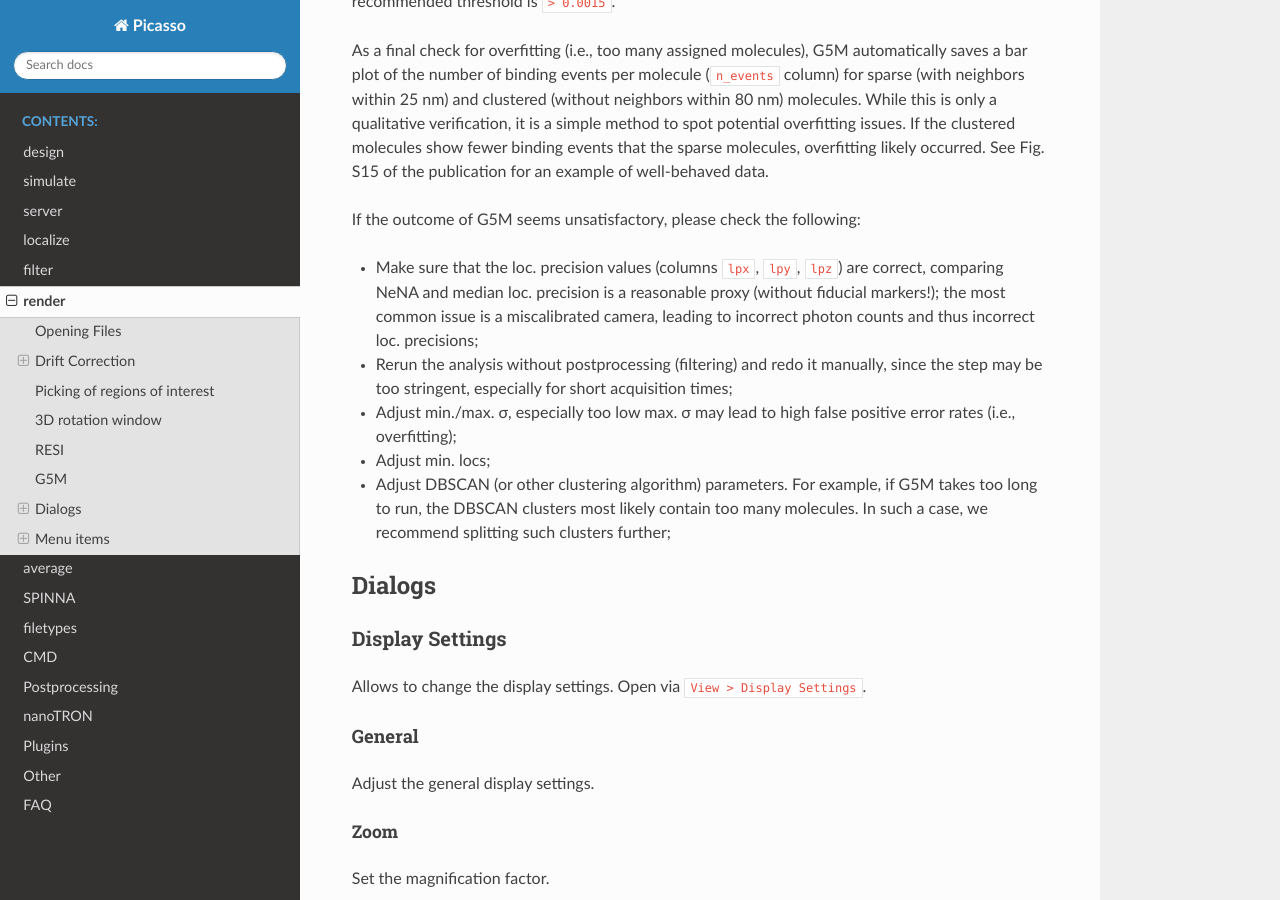
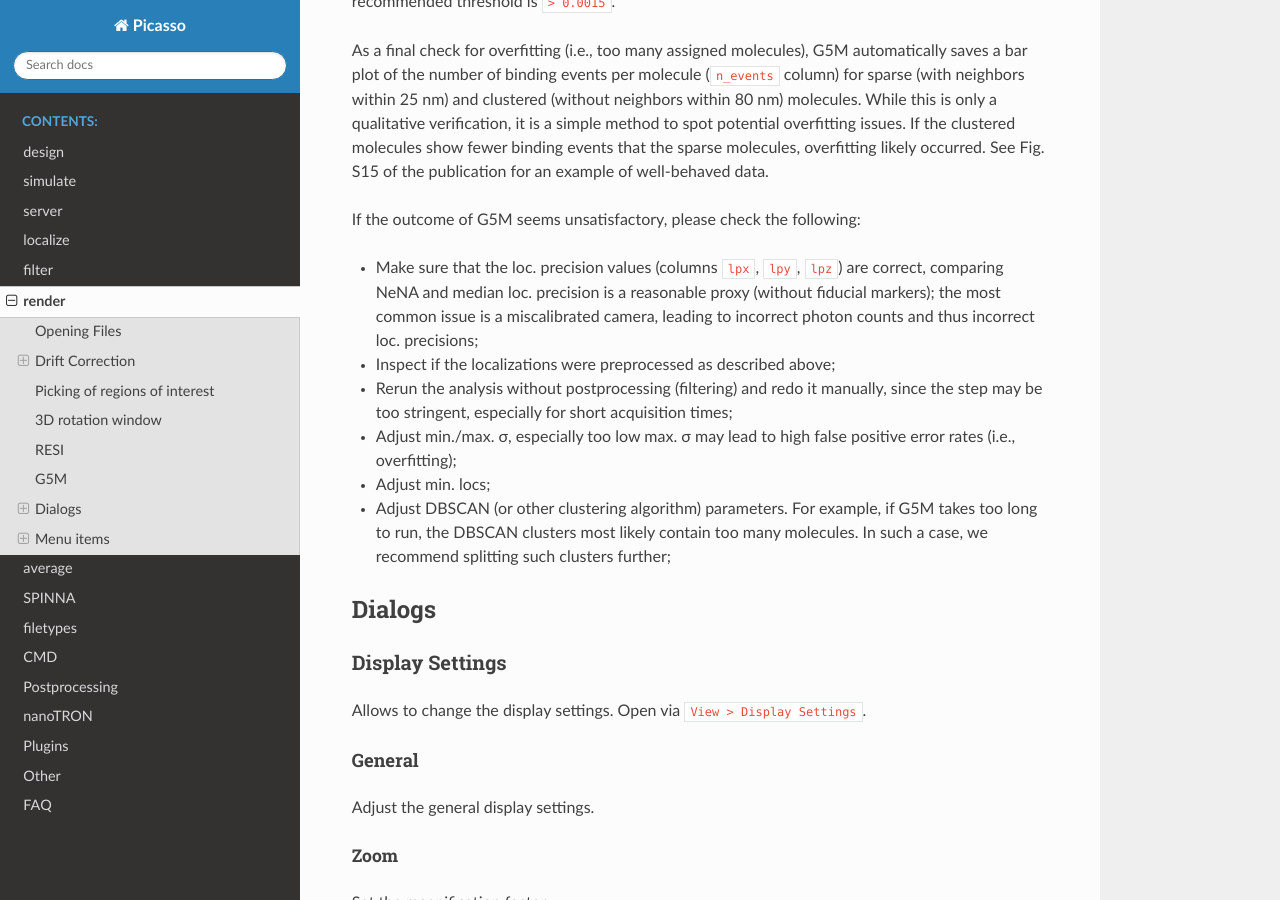
Before and after one commit to jungmannlab/picasso, a Sphinx documentation site: the page built from docs/render.rst, in a window 1280 px wide and 900 px high, scrolled down 5351 px. Built offline with Sphinx 7.4.7 and the Read the Docs theme 3.1.0, drawn with Linux system fonts in a browser that asks for light colours.

Commit message:
add another g5m troubleshooting suggestion

```diff
--- a/docs/render.rst
+++ b/docs/render.rst
@@ -101,7 +101,8 @@
 
 If the outcome of G5M seems unsatisfactory, please check the following:
 
-- Make sure that the loc. precision values (columns ``lpx``, ``lpy``, ``lpz``) are correct, comparing NeNA and median loc. precision is a reasonable proxy (without fiducial markers!); the most common issue is a miscalibrated camera, leading to incorrect photon counts and thus incorrect loc. precisions;
+- Make sure that the loc. precision values (columns ``lpx``, ``lpy``, ``lpz``) are correct, comparing NeNA and median loc. precision is a reasonable proxy (without fiducial markers); the most common issue is a miscalibrated camera, leading to incorrect photon counts and thus incorrect loc. precisions;
+- Inspect if the localizations were preprocessed as described above;
 - Rerun the analysis without postprocessing (filtering) and redo it manually, since the step may be too stringent, especially for short acquisition times;
 - Adjust min./max. σ, especially too low max. σ may lead to high false positive error rates (i.e., overfitting);
 - Adjust min. locs;
```
